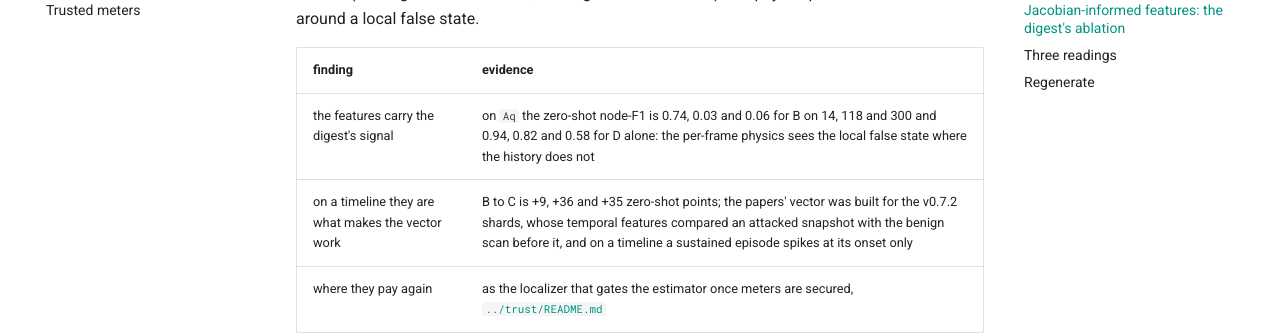
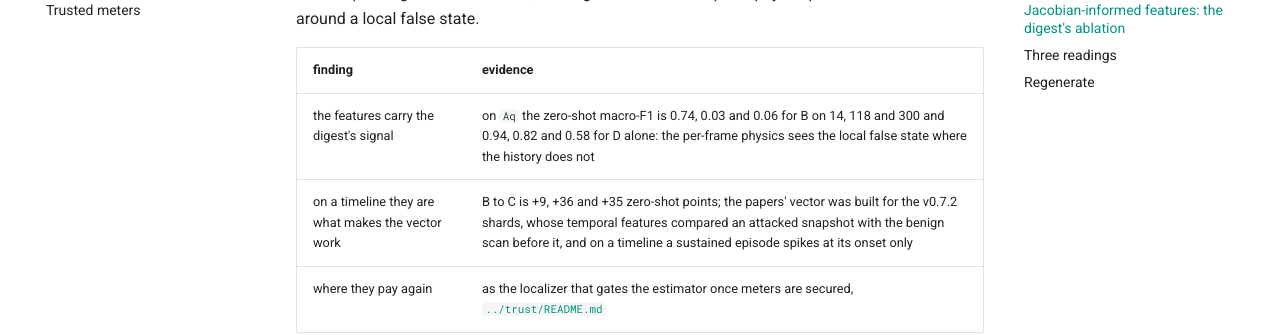
Before and after one commit to myersben9/fdia-graph, an MkDocs documentation site: the page built from docs/localization/README.md, in a window 1280 px wide and 900 px high, scrolled down 4233 px. Shown: the part 152-487 px from the top of the window. Built offline with MkDocs 1.6.1 and Material for MkDocs 9.7.7, drawn with Linux system fonts in a browser that asks for light colours; comment, search, counter and statistics services are not loaded; the version menu is left out.

Commit message:
Docs: label the Aq evidence as macro-F1; fix the GatedPrior description

```diff
--- a/docs/localization/README.md
+++ b/docs/localization/README.md
@@ -103,7 +103,7 @@ local false state.
 
 | finding | evidence |
 |---|---|
-| the features carry the digest's signal | on `Aq` the zero-shot node-F1 is 0.74, 0.03 and 0.06 for B on 14, 118 and 300 and 0.94, 0.82 and 0.58 for D alone: the per-frame physics sees the local false state where the history does not |
+| the features carry the digest's signal | on `Aq` the zero-shot macro-F1 is 0.74, 0.03 and 0.06 for B on 14, 118 and 300 and 0.94, 0.82 and 0.58 for D alone: the per-frame physics sees the local false state where the history does not |
 | on a timeline they are what makes the vector work | B to C is +9, +36 and +35 zero-shot points; the papers' vector was built for the v0.7.2 shards, whose temporal features compared an attacked snapshot with the benign scan before it, and on a timeline a sustained episode spikes at its onset only |
 | where they pay again | as the localizer that gates the estimator once meters are secured, [`../trust/README.md`](../trust/README.md) |
 
```
Also changed, not shown: docs/se/README.md (+1 -1 lines).
